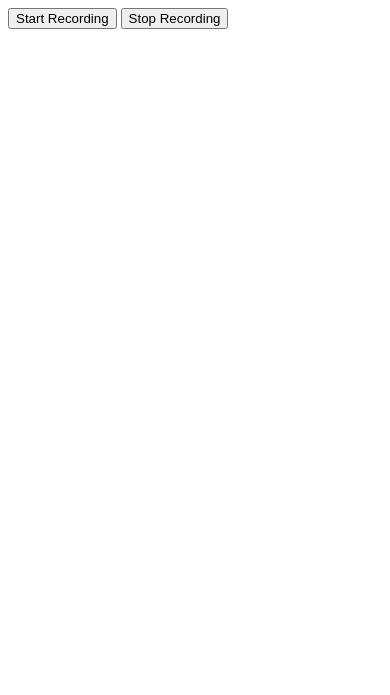
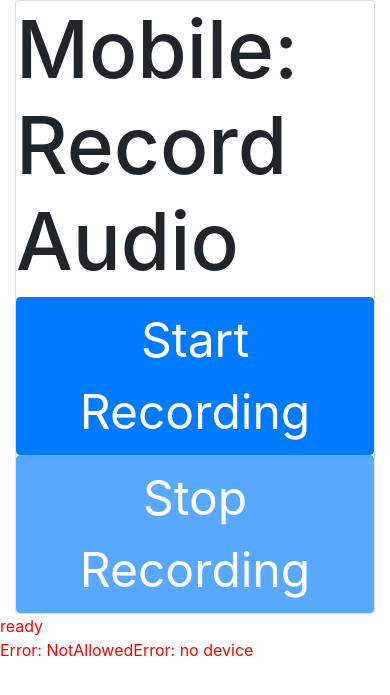
Before and after one commit to nathantheinventor/keyboard-hacker, a Django app: page /mobile in a window 390 px wide. Shown: the top 695 px of the page. Run offline with Django 3.2, Linux system fonts and the light colour scheme; some libraries are stand-ins or nearby versions.

Commit message:
Updating the mobile.js code

```diff
--- /dev/null
+++ b/keyboardhackerapp/static/css/mobile.css
@@ -0,0 +1,7 @@
+.card .header h2 {
+    font-size: 5em;
+}
+
+.card .body button.btn {
+    font-size: 3em;
+}
--- a/keyboardhackerapp/static/js/mobile.js
+++ b/keyboardhackerapp/static/js/mobile.js
@@ -1,24 +1,53 @@
 const recorder = new WzRecorder({
     onRecordingStop: data => {
-        recorder.upload("/audio-upload", {
-            csrfmiddlewaretoken: $("input:hidden").val()
-        });
+        try {
+            recorder.upload("/audio-upload", {
+                csrfmiddlewaretoken: $("input:hidden").val()
+            });
+        } catch (e) {
+            $("#error").append(`<div>${e.stack}</div>`)
+        }
     }
 });
 
+let server_offset;
+
 $(document).ready(_ => {
-    // window.setInterval(_ => {
-    //     let startTime;
-    //     $.ajax({
-    //         url: "/sync",
-    //         method: "GET",
-    //         beforeSend: _ => {
-    //             startTime = performance.now();
-    //         },
-    //         success: _ => {
-    //             const time = performance.now() - startTime;
-    //             $("#times").append(`<div class='time'>${time}</div>`);
-    //         }
-    //     });
-    // }, 1000);
-})
+    get_server_offset()
+        .then(offset => {
+            server_offset = offset;
+            $("#start").attr("disabled", false);
+        });
+    $("#error").append(`<div>ready</div>`);
+    try {
+    navigator.mediaDevices.getUserMedia({audio: true})
+        .then(stream => {
+            $("#error").append(`<div>success: ${stream}</div>`);
+        })
+        .catch(err => {
+            $("#error").append(`<div>Error: ${err}</div>`);
+        });
+    } catch (e) {
+        $("#error").append(`<div>${e.message}</div>`)
+        $("#error").append(`<div>${ navigator.mediaDevices}</div>`)
+    }
+});
+
+function start_recording() {
+    // TODO: remember start time
+    $("#start").attr("disabled", true);
+    $("#stop").attr("disabled", false);
+    recorder.start();
+}
+
+function stop_recording() {
+    try {
+        $("#error").append(`<div>Hello, world</div>`);
+        $("#error").append(`<div>${window.localStream}</div>`);
+        $("#error").append(`<div>${window.localStream.getTracks()}</div>`);
+		$("#stop").attr("disabled", true);
+        recorder.stop();
+    } catch (e) {
+        $("#error").append(`<div>${e.stack}</div>`)
+    }
+}
--- a/keyboardhackerapp/static/js/wzrecorder.js
+++ b/keyboardhackerapp/static/js/wzrecorder.js
@@ -84,7 +84,7 @@
         recording = false;
 
         // to make sure onaudioprocess stops firing
-		window.localStream.getTracks().forEach( (track) => { track.stop(); });
+        window.localStream.getTracks().forEach( (track) => { track.stop(); });
         audioInput.disconnect();
         audioNode.disconnect();
 
--- a/keyboardhackerapp/templates/keyboardhackerapp/mobile.html
+++ b/keyboardhackerapp/templates/keyboardhackerapp/mobile.html
@@ -2,17 +2,33 @@
 
 <!doctype HTML>
 <html>
+
 <head>
     <title>Keyboard Hacker</title>
+    <link rel="stylesheet" href="https://stackpath.bootstrapcdn.com/bootstrap/4.3.1/css/bootstrap.min.css" integrity="sha384-ggOyR0iXCbMQv3Xipma34MD+dH/1fQ784/j6cY/iJTQUOhcWr7x9JvoRxT2MZw1T"
+        crossorigin="anonymous" />
+    <link rel="stylesheet" href="https://cdn.jsdelivr.net/npm/adminbsb-materialdesign@1.0.7/css/style.min.css" />
+    <link rel="stylesheet" href="{% static 'css/mobile.css' %}" />
     <script type="text/javascript" src="https://cdn.jsdelivr.net/npm/jquery@3.2.1/dist/jquery.min.js"></script>
 </head>
+
 <body>
     {% csrf_token %}
-        <button onclick="recorder.start();">Start Recording</button>
-        <button onclick="recorder.stop();">Stop Recording</button>
-        <div id="times"></div>
+    <div class="container-fluid">
+        <div class="card">
+            <div class="header">
+                <h2>Mobile: Record Audio</h2>
+            </div>
+            <div class="body">
+                <button type="button" id="start" disabled="disabled" class="btn btn-primary col-lg-12" onclick="start_recording();">Start Recording</button>
+                <button type="button" id="stop" disabled="disabled" class="btn btn-primary col-lg-12" onclick="stop_recording();">Stop Recording</button>
+            </div>
+        </div>
+    </div>
     <script type="text/javascript" src="{% static 'js/wzrecorder.js' %}"></script>
     <script type="text/javascript" src="{% static 'js/timer.js' %}"></script>
     <script type="text/javascript" src="{% static 'js/mobile.js' %}"></script>
+    <div id="error" style="color: red"></div>
 </body>
+
 </html>
```
Lines whose indentation alone changed are shown as unchanged.
